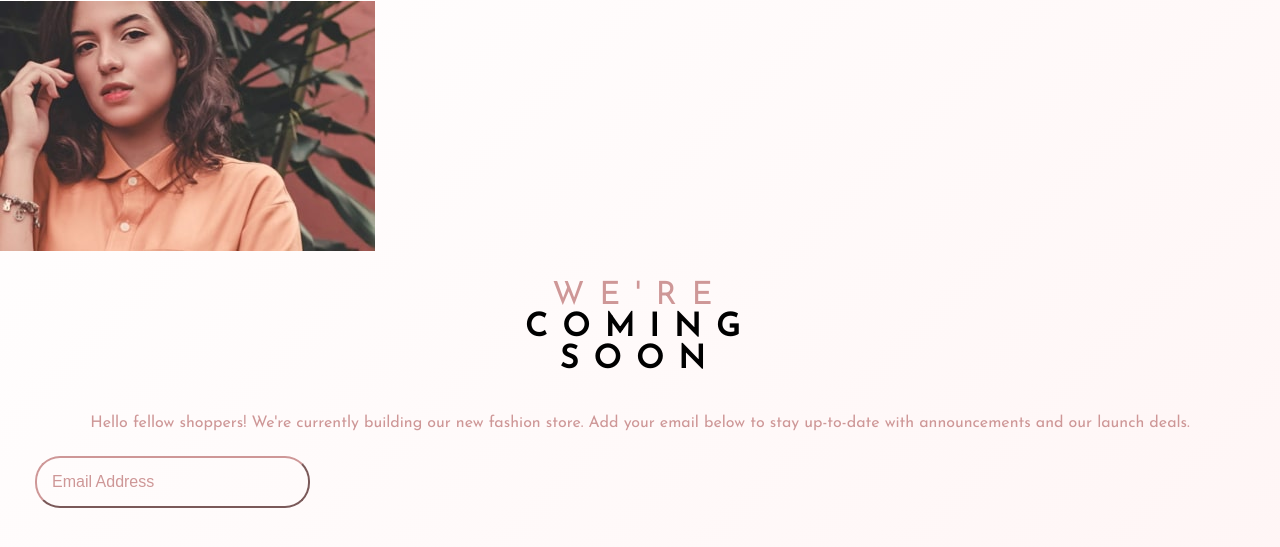
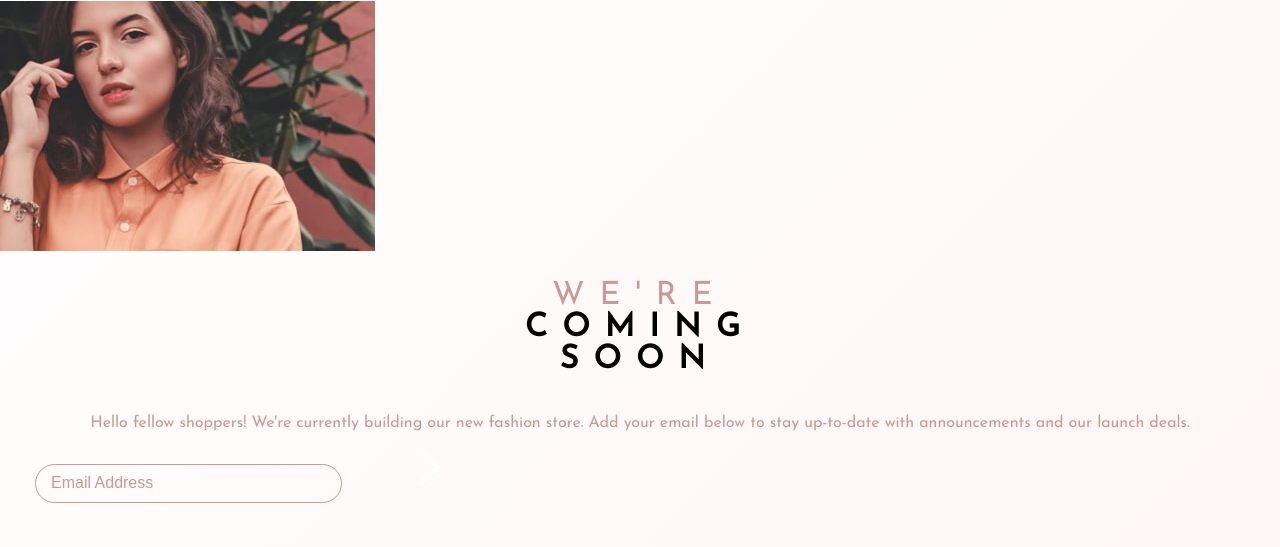
Before and after one commit to amidabrian51/base-apparel-coming-soon, a plain HTML site: page index.html in a window 1280 px wide. Shown: the part 123-670 px from the top of the page. Drawn offline with Linux system fonts and the light colour scheme.

Commit message:
Not able to show icon-arrow.svg

```diff
--- a/index.html
+++ b/index.html
@@ -33,12 +33,15 @@
     <h1 id="bottom-headline">SOON</h1>
     <p>Hello fellow shoppers! We're currently building our new fashion store.
       Add your email below to stay up-to-date with announcements and our launch deals.</p>
+
   </div>
 
 
   <div class="email-entry">
-    <!-- <button class="button">Email Address</button> -->
-    <input type="submit" value="Email Address">
+    <form action="">
+      <input type="text" value="Email Address">
+      <input type="image" src="images/icon-arrow.svg" alt="arrow">
+    </form>
   </div>
 </body>
 
--- a/styles/styles.css
+++ b/styles/styles.css
@@ -56,11 +56,12 @@ body, html {
     line-height: 1.6;
     color:hsl(0, 36%, 70%);
 }
-input[type=submit] {
+input[type=text] {
     border-radius: 25px;
     background-color: transparent;
     width: 275px;
-    border-color: hsl(0, 36%, 70%);
+    height: 7px;
+    border: 1px solid hsl(0, 36%, 70%);
     color:hsl(0, 36%, 70%);
     padding: 15px 15px;
     text-align: left;
@@ -69,7 +70,21 @@ input[type=submit] {
     font-size: 16px;
     margin: 4px 35px;
     cursor: pointer;
+    /* width: 70%;
+    padding: 12px 20px;
+    margin: 8px 0;
+    display: inline-block;
+    border: 1px solid hsl(0, 36%, 70%);
+    border-radius: 14px;
+    box-sizing: border-box; */
+  }
+  input[type=image] {
+      width: 25px;
+      position: relative;
+      left: 35px;
+
   }
   .email-entry {
-      padding-top: 15px;
+      padding-top: 10px;
+      padding-bottom: 10px;
   }
```
